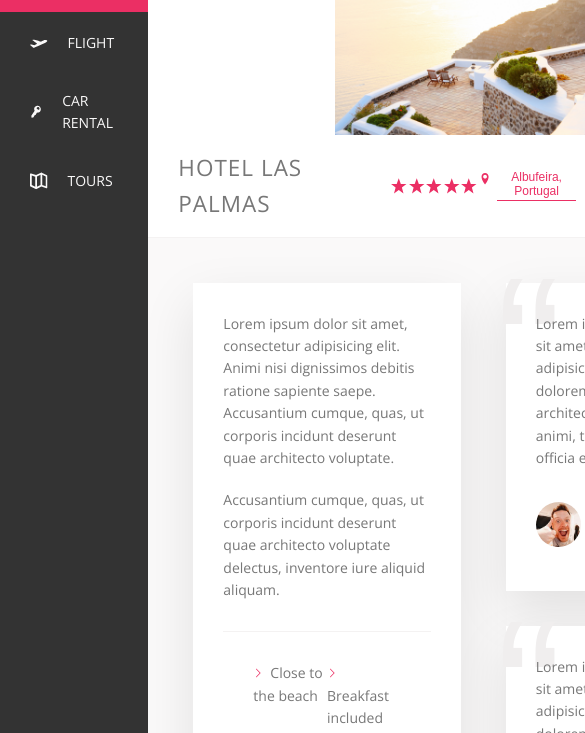
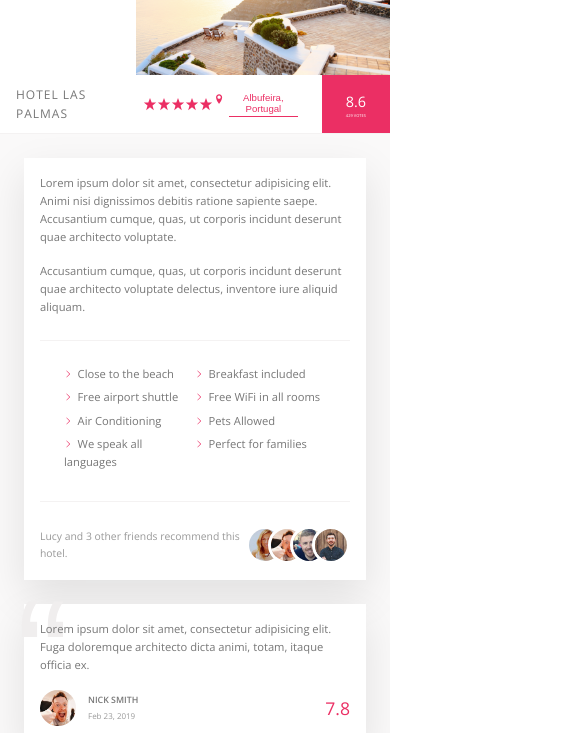
Before and after one commit to IvanDyankov/trillo-web, a website: page index.html in a window 390 px wide. Shown: the part 225-958 px from the top of the page, 585 px wide, since content can reach past the window. Drawn offline with nearby package versions, Linux system fonts and the light colour scheme; files that its build step writes are made by us from their sources.

Commit message:
added responsiveness

```diff
--- a/scss/base.scss
+++ b/scss/base.scss
@@ -1,3 +1,11 @@
+
+$bp-largest: 75em; // 1200px
+$bp-large: 68.75em; // 1100px
+$bp-medium: 56.25em; // 900px
+$bp-small: 37.5em; // 600px / 16 px;
+$bp-smallest: 31.25em; //500px;
+
+
 :root { // hold the CSS variables
   --color-primary: #EB2F64;
   --color-primary-light: #FF3366;
@@ -31,6 +39,10 @@
 html {
   box-sizing: border-box; // margins and padding part of width
   font-size: 62.5%; // 1rem = 10px; 10px / 16px = 62.5%
+
+  @media only screen and (max-width: $bp-large) {
+    font-size: 50%;
+  }
 }
 
 body {
--- a/scss/components.scss
+++ b/scss/components.scss
@@ -9,6 +9,12 @@
   display: flex;
   justify-content: center;
   align-items: center;
+
+  @media only screen and (max-width: $bp-smallest) {
+    order: 1; // make it the last item, others have order 0
+    flex: 0 0 100%;
+    background-color: var(--color-grey-light-2);
+  }
 
   &__input {
     font-family: inherit;
@@ -115,11 +121,23 @@
   list-style: none;
   margin-top: 3.5rem;
 
+  @media only screen and (max-width: $bp-medium) {
+    display: flex;
+    margin: 0;
+  }
+
   &__item {
     position: relative;
 
     &:not(:last-child) {
       margin-bottom: .5rem;
+      @media only screen and (max-width: $bp-medium) {
+        margin-bottom: 0;
+      }
+    }
+
+    @media only screen and (max-width: $bp-medium) {
+      flex: 1;
     }
   }
 
@@ -158,6 +176,16 @@
     z-index: 10;
     display: flex;
     align-items: center; // center along the cross Y axis
+
+    @media only screen and (max-width: $bp-medium) {
+      justify-content: center;
+      padding: 2rem;
+    }
+
+    @media only screen and (max-width: $bp-small) { // we want the last one to apply
+      flex-direction: column;
+      padding: 1.5rem .5rem;;
+    }
   }
 
   &__icon {
@@ -165,6 +193,13 @@
     height: 1.75rem;
     margin-right: 2rem;
     fill: currentColor; // the color or the current or the parent element
+
+    @media only screen and (max-width: $bp-small) { // we want the last one to apply
+      margin-right: 0;
+      margin-bottom: .7rem;
+      width: 1.5rem;
+      height: 1.5rem;
+    }
   }
 }
 
@@ -173,6 +208,10 @@
   text-align: center;
   padding: 2.5rem;
   color: var(--color-grey-light-4);
+
+  @media only screen and (max-width: $bp-medium) {
+    display: none;
+  }
 }
 
 .gallery {
@@ -196,6 +235,11 @@
     text-transform: uppercase;
     letter-spacing: 1px;
     padding: 1.5rem 3rem;
+
+    @media only screen and (max-width: $bp-small) { // we want the last one to apply
+      font-size: 1.5rem;
+      padding: 1.25rem 2rem;
+    }
   }
 
   &__stars {
@@ -231,16 +275,30 @@
     align-items: center;
     justify-content: center;
     flex-direction: column;
+
+    @media only screen and (max-width: $bp-small) { // we want the last one to apply
+      font-size: 1.5rem;
+      padding: 0 1.5rem;
+    }
   }
 
   &__rating-average {
     font-size: 2.25rem;
     font-weight: 300;
+
+    @media only screen and (max-width: $bp-small) { // we want the last one to apply
+      font-size: 1.8rem;
+      padding: 0 1.5rem;
+    }
   }
 
   &__rating-count {
     font-size: .8rem;
     text-transform: uppercase;
+
+    @media only screen and (max-width: $bp-small) { // we want the last one to apply
+      font-size: .5rem;
+    }
   }
 }
 
@@ -316,18 +374,23 @@
     content: ""; // always
     display: inline-block;
     // Old browsers
-    // background-image: url(../img/chevron-thin-right.svg);
-    // background-size: cover;
+    background-image: url(../img/chevron-thin-right.svg);
+    background-size: cover;
 
     height: 1rem;
     width: 1rem;
     margin-right: .7rem;
-    // New browsers
-    background-color: var(--color-primary);
-    -webkit-mask-image: url(../img/chevron-thin-right.svg);
-    -webkit-mask-size: cover;
-    mask-image: url(../img/chevron-thin-right.svg);
-    mask-size: cover;
+
+    @supports(-webkit-mask-image: url()) or (mask-image: url()) {
+      background-color: var(--color-primary);
+      -webkit-mask-image: url(../img/chevron-thin-right.svg);
+      -webkit-mask-size: cover;
+      mask-image: url(../img/chevron-thin-right.svg);
+      mask-size: cover;
+
+      background-image: none; // remove the image set outside the supports
+    }
+
   }
 }
 
@@ -343,6 +406,10 @@
     margin-right: auto; // create space with flexbox
   }
 
+  &__friends {
+    display: flex;
+  }
+
   &__photo {
     box-sizing: content-box; //add border on top of the width of the content
     height: 4rem;
@@ -350,7 +417,7 @@
     border-radius: 50%;
     border: 3px solid #fff;
     &:not(:last-child) {
-      margin-right: -1.4rem;
+      margin-right: -2rem;
     }
   }
 }
@@ -362,6 +429,11 @@
   padding: 3rem;
   margin-bottom: 3.5rem;
   position: relative;
+
+  @media only screen and (max-width: $bp-medium) {
+    padding: 2rem;
+    margin-bottom: 3rem;
+  }
 
   &::before {
     content: "\201C";
@@ -421,6 +493,11 @@
   padding: 3.5rem 0;
   text-align: center;
 
+  @media only screen and (max-width) {
+    padding: 2.5rem 0;
+  }
+
+
   &__book-now {
     font-size: 2rem;
     font-weight: 300;
--- a/scss/layout.scss
+++ b/scss/layout.scss
@@ -5,6 +5,12 @@
   box-shadow: var(--shadow-dark);
 
   min-height: 50rem;
+
+  @media only screen and (max-width: $bp-largest) { //desktop first uses max-width to measure screens
+    margin: 0;
+    max-width: 100%;
+    width: 100%;
+  }
 
 }
 
@@ -18,10 +24,20 @@
   justify-content: space-between; // across the main X axis
   align-items: center; // across the cross Y axis
 
+  @media only screen and (max-width: $bp-smallest) { // we want the last one to apply
+    flex-wrap: wrap;
+    align-content: space-around;
+    height: 11rem;
+  }
+
 }
 
 .content {
   display: flex;
+
+  @media only screen and (max-width: $bp-medium) {
+    flex-direction: column;
+  }
 }
 
 .sidebar {
@@ -43,6 +59,14 @@
   background-color: var(--color-grey-light-1);
   border-bottom: var(--line);
   font-size: 1.4rem;
+
+  @media only screen and (max-width: $bp-medium) {
+    padding: 3rem;
+  }
+
+  @media only screen and (max-width: $bp-small) { // we want the last one to apply
+    flex-direction: column;
+  }
 }
 
 .description {
@@ -51,6 +75,18 @@
   padding: 3rem;
   flex: 0 0 60%;
   margin-right: 4.5rem;
+
+  @media only screen and (max-width: $bp-medium) {
+    padding: 2rem;
+    margin-right: 3rem;
+  }
+
+  @media only screen and (max-width: $bp-small) { // we want the last one to apply
+    margin-right: 0;
+    margin-bottom: 3rem;
+
+    flex-direction: column;
+  }
 }
 
 .user-reviews {
```
Also changed, not shown: README.md (added).
